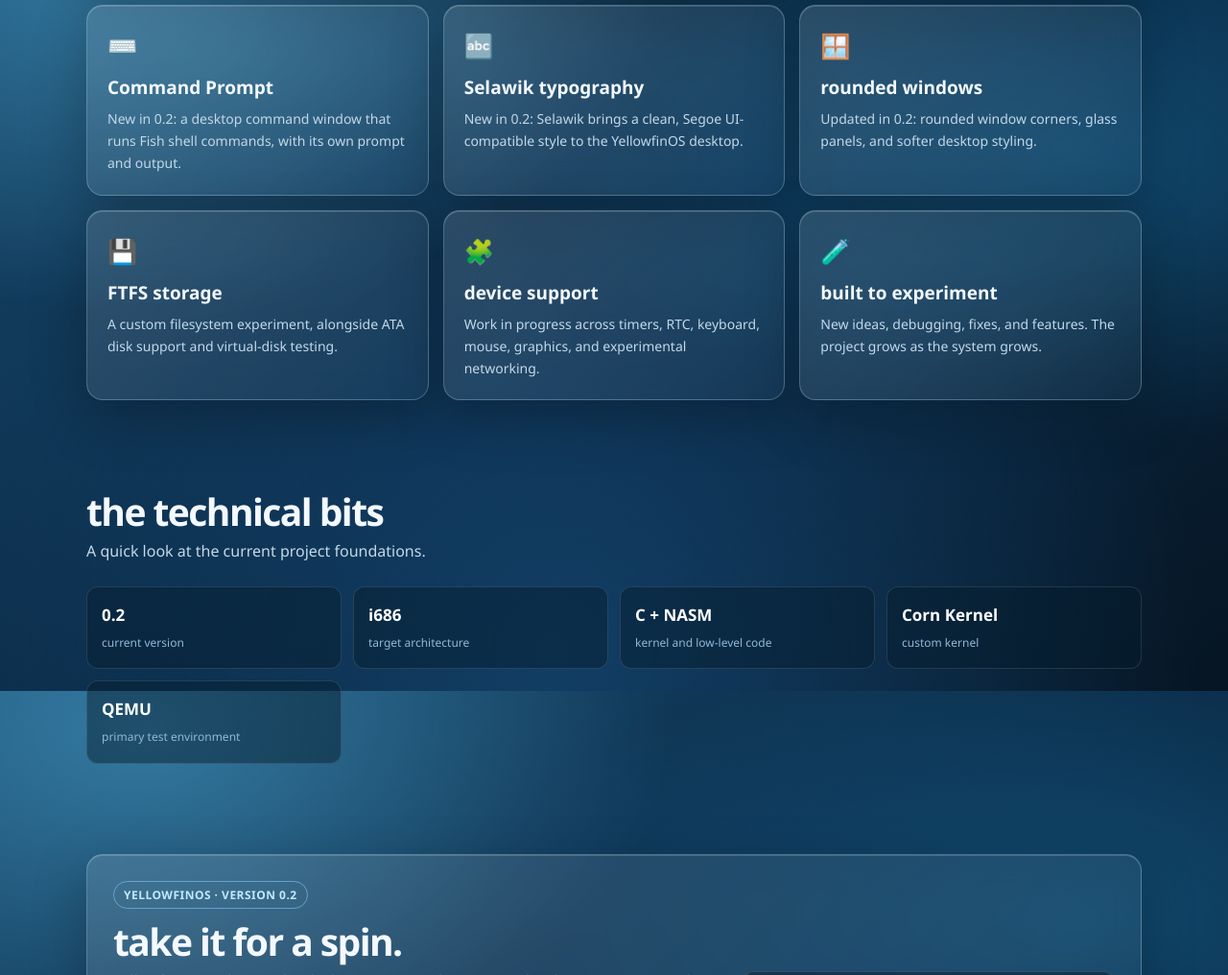
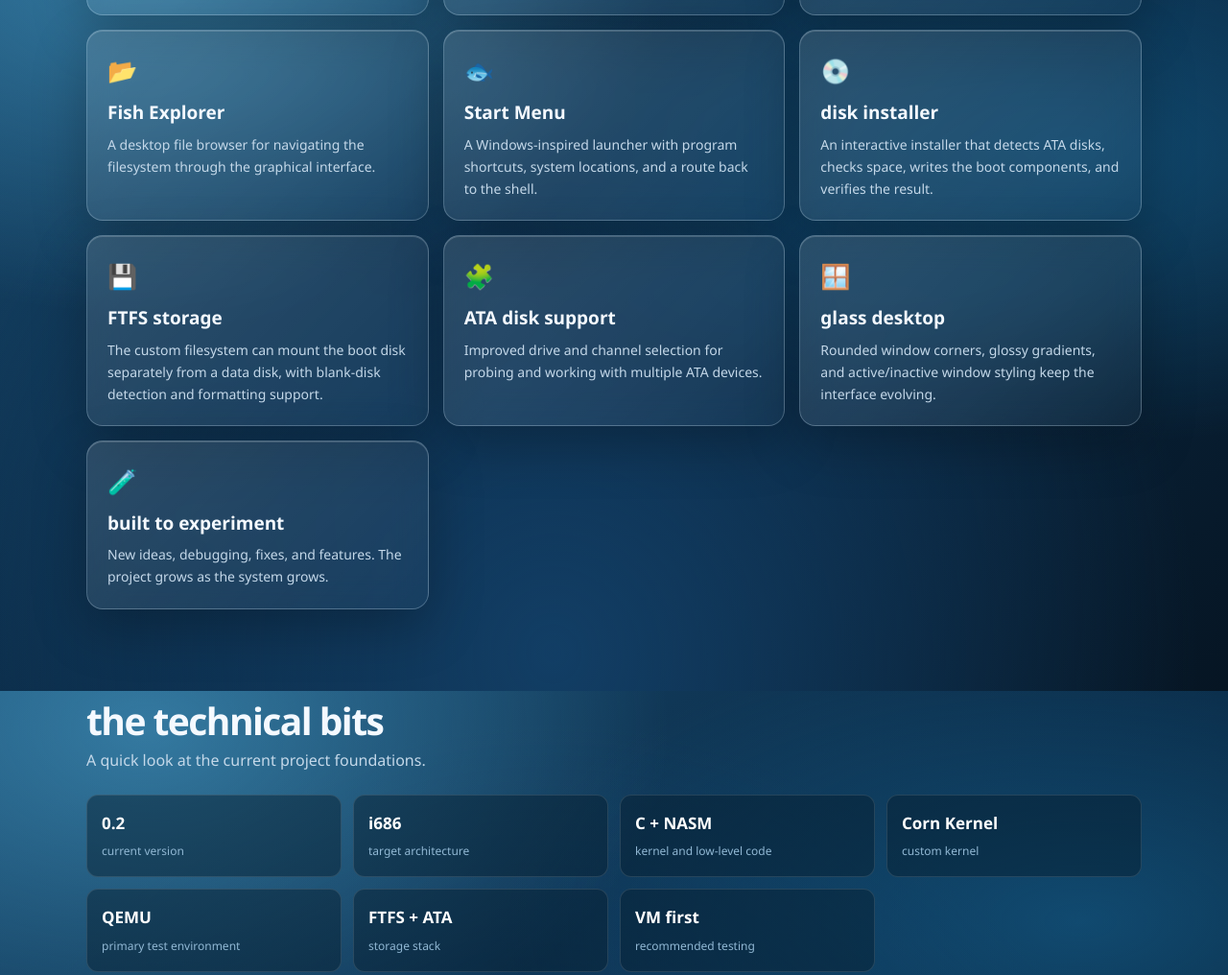
Before and after one commit to KingdomOfFinland/yellowfin-os, a plain HTML site: page index.html in a window 1280 px wide. Shown: the part 1680-2696 px from the top of the page at 96% size. Drawn offline with Linux system fonts and the light colour scheme.

Commit message:
Update website for latest YellowfinOS 0.2 features

```diff
--- a/index.html
+++ b/index.html
@@ -56,7 +56,7 @@ footer{margin-top:55px;padding:28px 15px 38px;border-top:1px solid var(--line);t
 <div>
 <div class="eyebrow">yellowfinos · version 0.2</div>
 <h1>A little different.<br><span>A little fishy.</span></h1>
-<p class="lead">Meet YellowfinOS 0.2: an experimental operating system built from the ground up. Its own kernel, its own shell, and a desktop that keeps growing — now with a built-in Command Prompt, Selawik system typography, and rounded window styling. No Linux distribution underneath. Just a fish doing computer things.</p>
+<p class="lead">Meet YellowfinOS 0.2: an experimental operating system built from the ground up. Its own kernel, its own shell, and a desktop that keeps growing — now with a Start Menu, Fish Explorer, a disk installer, and a more polished glass-style interface. No Linux distribution underneath. Just a fish doing computer things.</p>
 <div class="actions"><a class="button" href="https://github.com/KingdomOfFinland/yellowfin-os/releases/tag/operatingsystem1">↓ explore releases</a><a class="button secondary" href="https://github.com/KingdomOfFinland/yellowfin-os">view the source ↗</a></div>
 <div class="notice glass"><strong>⚠ experimental software</strong><br>YellowfinOS is early-stage and may contain bugs, missing features, and incomplete drivers. Use a virtual machine or emulator for testing. Do not rely on it for important data.</div>
 </div>
@@ -66,24 +66,25 @@ footer{margin-top:55px;padding:28px 15px 38px;border-top:1px solid var(--line);t
 </div>
 </section>
 <section id="about"><div class="section-head"><h2>so, what is YellowfinOS?</h2><p>A small operating system project with a big appetite for learning.</p></div>
-<div class="glass about"><p class="muted">YellowfinOS 0.2 is a from-scratch operating system project for the i686 architecture. It brings together boot code, the Corn Kernel, storage and device support, the Fish shell, and an experimental graphical desktop. Version 0.2 adds a desktop Command Prompt for running Fish shell commands, introduces Selawik as the system UI typeface, and refines the desktop with rounded window corners and updated glass styling. The goal is to learn how the pieces fit together by building them — and improving them one step at a time.</p></div></section>
+<div class="glass about"><p class="muted">YellowfinOS 0.2 is a from-scratch operating system project for the i686 architecture. It brings together boot code, the Corn Kernel, ATA storage support, FTFS, the Fish shell, and an experimental graphical desktop. Recent 0.2 work adds a Windows-inspired Start Menu, Fish Explorer, an interactive disk installer, improved ATA drive selection, and FTFS support for separating the boot disk from a data disk. The desktop also continues to evolve with rounded windows and glass-style visuals. The goal is to learn how the pieces fit together by building them — and improving them one step at a time.</p></div></section>
 <section id="features"><div class="section-head"><h2>under the surface</h2><p>Meet some of the parts that make the fish swim.</p></div>
 <div class="grid">
 <article class="glass tile"><div class="icon">⚙️</div><h3>Corn Kernel</h3><p>The custom C-based kernel at the heart of YellowfinOS, targeting 32-bit i686 systems.</p></article>
 <article class="glass tile"><div class="icon">🖥️</div><h3>graphical desktop</h3><p>An evolving framebuffer-based desktop with windows, a mouse interface, and a glassy visual direction.</p></article>
 <article class="glass tile"><div class="icon">⌨️</div><h3>Fish shell</h3><p>The built-in <code>fsh</code> command-line environment, with system tools and a fish-themed prompt.</p></article>
-<article class="glass tile"><div class="icon">⌨️</div><h3>Command Prompt</h3><p>New in 0.2: a desktop command window that runs Fish shell commands, with its own prompt and output.</p></article>
-<article class="glass tile"><div class="icon">🔤</div><h3>Selawik typography</h3><p>New in 0.2: Selawik brings a clean, Segoe UI-compatible style to the YellowfinOS desktop.</p></article>
-<article class="glass tile"><div class="icon">🪟</div><h3>rounded windows</h3><p>Updated in 0.2: rounded window corners, glass panels, and softer desktop styling.</p></article>
-<article class="glass tile"><div class="icon">💾</div><h3>FTFS storage</h3><p>A custom filesystem experiment, alongside ATA disk support and virtual-disk testing.</p></article>
-<article class="glass tile"><div class="icon">🧩</div><h3>device support</h3><p>Work in progress across timers, RTC, keyboard, mouse, graphics, and experimental networking.</p></article>
+<article class="glass tile"><div class="icon">📂</div><h3>Fish Explorer</h3><p>A desktop file browser for navigating the filesystem through the graphical interface.</p></article>
+<article class="glass tile"><div class="icon">🐟</div><h3>Start Menu</h3><p>A Windows-inspired launcher with program shortcuts, system locations, and a route back to the shell.</p></article>
+<article class="glass tile"><div class="icon">💿</div><h3>disk installer</h3><p>An interactive installer that detects ATA disks, checks space, writes the boot components, and verifies the result.</p></article>
+<article class="glass tile"><div class="icon">💾</div><h3>FTFS storage</h3><p>The custom filesystem can mount the boot disk separately from a data disk, with blank-disk detection and formatting support.</p></article>
+<article class="glass tile"><div class="icon">🧩</div><h3>ATA disk support</h3><p>Improved drive and channel selection for probing and working with multiple ATA devices.</p></article>
+<article class="glass tile"><div class="icon">🪟</div><h3>glass desktop</h3><p>Rounded window corners, glossy gradients, and active/inactive window styling keep the interface evolving.</p></article>
 <article class="glass tile"><div class="icon">🧪</div><h3>built to experiment</h3><p>New ideas, debugging, fixes, and features. The project grows as the system grows.</p></article>
 </div></section>
 <section id="specs"><div class="section-head"><h2>the technical bits</h2><p>A quick look at the current project foundations.</p></div>
-<div class="specs"><div class="spec"><b>0.2</b><span>current version</span></div><div class="spec"><b>i686</b><span>target architecture</span></div><div class="spec"><b>C + NASM</b><span>kernel and low-level code</span></div><div class="spec"><b>Corn Kernel</b><span>custom kernel</span></div><div class="spec"><b>QEMU</b><span>primary test environment</span></div></div></section>
+<div class="specs"><div class="spec"><b>0.2</b><span>current version</span></div><div class="spec"><b>i686</b><span>target architecture</span></div><div class="spec"><b>C + NASM</b><span>kernel and low-level code</span></div><div class="spec"><b>Corn Kernel</b><span>custom kernel</span></div><div class="spec"><b>QEMU</b><span>primary test environment</span></div><div class="spec"><b>FTFS + ATA</b><span>storage stack</span></div><div class="spec"><b>VM first</b><span>recommended testing</span></div></div></section>
 <section id="download"><div class="glass release"><div>
 <span class="tag">YELLOWFINOS · VERSION 0.2</span><h2 style="margin-top:12px">take it for a spin.</h2>
-<p class="muted">YellowfinOS 0.2 brings the desktop Command Prompt, Selawik system typography, and rounded window styling. This is a pre-release: it is intended for testing in a virtual machine or emulator, and hardware support remains incomplete. Read the release notes for details.</p>
+<p class="muted">YellowfinOS 0.2 now includes a Start Menu, Fish Explorer, and an interactive disk installer, alongside ongoing desktop and storage improvements. The installer erases the selected target disk. Test it only with a disposable virtual disk — never a drive containing files you want to keep. Hardware support remains incomplete; read the release notes before trying it.</p>
 <div class="actions"><a class="button" href="https://github.com/kingdomoffinland/yellowfin-os/releases/download/operatingsystem1/yellowfin.iso">↓ download YellowfinOS 0.2 (.iso)</a><a class="button secondary" href="https://github.com/KingdomOfFinland/yellowfin-os/releases/tag/operatingsystem1">release notes ↗</a><a class="button secondary" href="https://copy.sh/v86/">try the v86 emulator ↗</a></div>
 </div><ul class="checklist"><li>Test in a virtual machine or emulator.</li><li>Expect incomplete hardware support.</li><li>Keep important files outside test disks.</li><li>Check the repository for current build instructions.</li></ul></div></section>
 </main>
```
